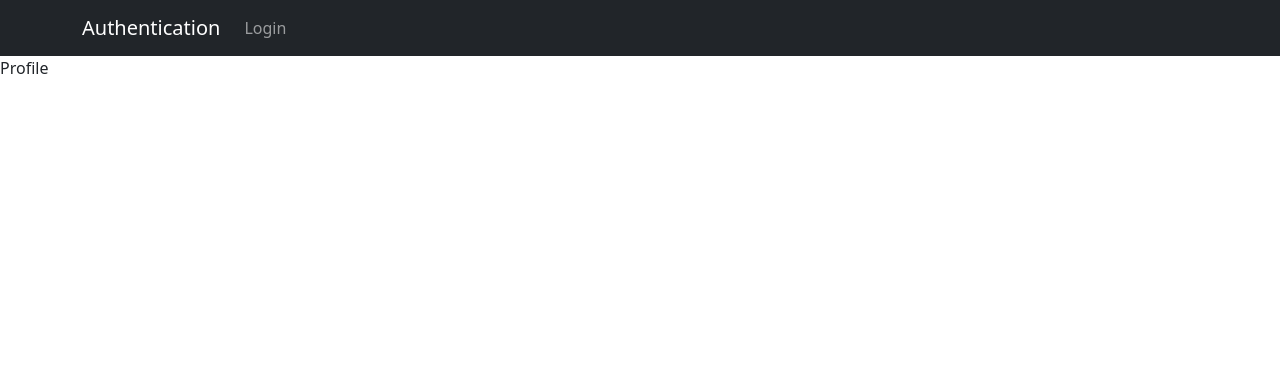
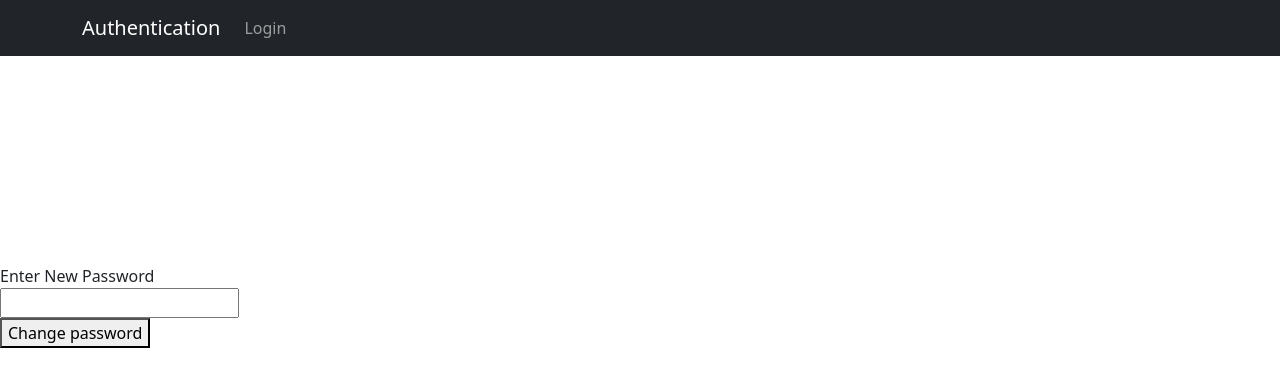
Before and after one commit to reshmalb/authentication, a React (Create React App) app in the folder login/: page /profile in a window 1280 px wide. Shown: the top 386 px of the page. Built offline with nearby package versions, Linux system fonts and the light colour scheme.

Commit message:
password handler

```diff
--- a/login/src/Pages/Profile.js
+++ b/login/src/Pages/Profile.js
@@ -1,9 +1,55 @@
-import React from "react";
+import React,{useContext, useRef} from "react";
+import AuthorizationContext from "../Store/AuthorizationContext";
+
+
+
 const Profile= ()=>{
-    return (<>
-    <p>
-        Profile
-    </p>
-    </>);
+    const ctx=useContext(AuthorizationContext)   ;
+
+    const inputpassword=useRef();
+    const onSubmitHandler=(e)=>{
+        e.preventDefault();
+        const password=inputpassword.current.value;
+
+        fetch("https://identitytoolkit.googleapis.com/v1/accounts:update?key=AIzaSyD0an-iOy1im1Cjd3_OhzCjGooPUxdc7Es",
+        {
+            method:'POST',
+            body:JSON.stringify({
+                idToken:ctx.token,
+                password:password,
+                returnSecureToken:true
+
+            }),
+            headers:{
+                'Content-Type':'application/json'
+            }
+       }).then(resp=>{
+        if(resp.ok){
+            alert("password changed successfully...")
+        }
+       })
+    }
+    return (
+
+        <div  justifyContent="center">
+ <form style={{
+            width:"200px",
+            height:"300px",
+            marginTop:"100px",
+            marginleft:"100px",
+            marginRight:"50%",
+            alignContent:"center",
+            backgroundColor:"off-white",
+            justifyContent:"center"
+
+    }}     onSubmit={onSubmitHandler}>
+        <label htmlFor="changepassword"> Enter New Password</label>
+        <input type="password" id="changepassworda" minLength="7" ref={inputpassword}></input>
+        <button>Change password</button>
+
+        </form>
+        </div>
+
+        );
 }
 export default Profile;
```
